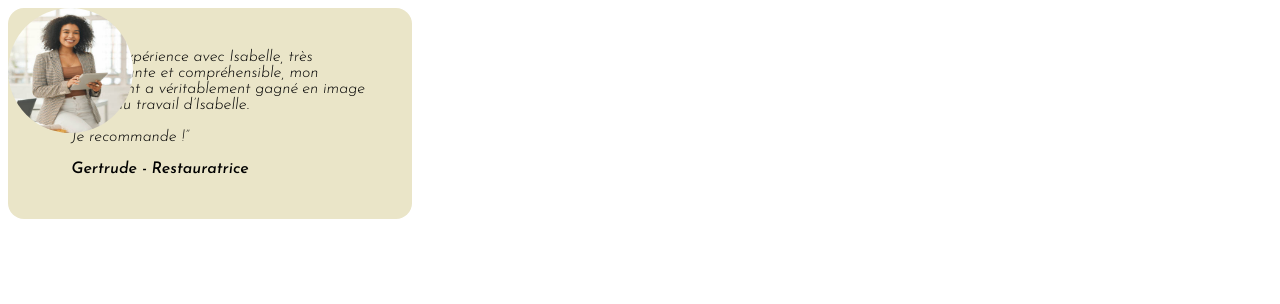
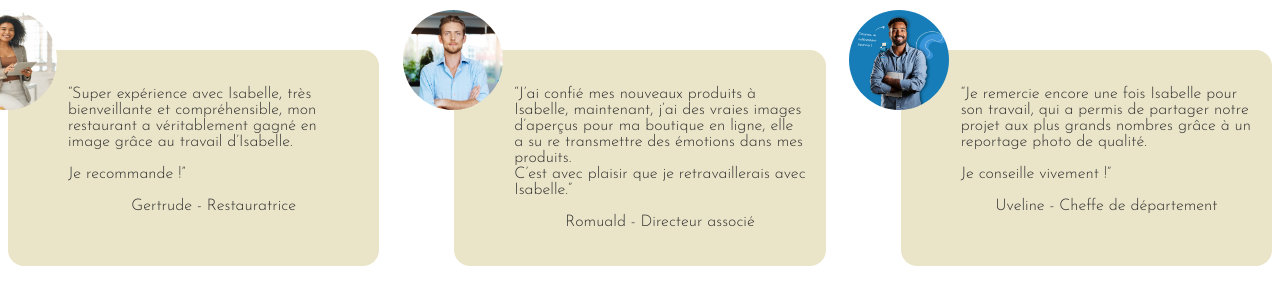
Before and after one commit to PorteManteau/Isabelle_Beauvais, a plain HTML site: page index.html in a window 1280 px wide. Drawn offline with Linux system fonts and the light colour scheme.

Commit message:
Avis presque terminer

```diff
--- a/index.html
+++ b/index.html
@@ -14,20 +14,36 @@
 
 <body>
 
-    <container>
-        <img src="media/Avis1.jpg" alt="Photo de profil" class="Avis-Photo">
+    <div class="Avis-Container">
         <div class="Avis">
+            <img src="media/Avis1.jpg" alt="Photo de profil" class="Avis-Photo">
             <p>
                 “Super expérience avec Isabelle, très bienveillante et compréhensible, mon restaurant a véritablement
                 gagné en image grâce au travail d’Isabelle.
                 <br><br>
                 Je recommande !”
             </p>
-            <p class="Avis-Signature">
-                Gertrude - Restauratrice
+            <p class="Avis-Signature">Gertrude - Restauratrice</p>
+        </div>
+
+        <div class="Avis">
+            <img src="media/Avis2.jpg" alt="Photo de profil" class="Avis-Photo">
+            <p>“J’ai confié mes nouveaux produits à Isabelle, maintenant, j’ai des vraies images d’aperçus pour ma
+                boutique en ligne, elle a su re transmettre des émotions dans mes produits.
+                <br>
+                C’est avec plaisir que je retravaillerais avec Isabelle.”
             </p>
+            <p class="Avis-Signature">Romuald - Directeur associé</p>
         </div>
-    </container>
+
+        <div class="Avis">
+            <img src="media/Avis3.png" alt="Photo de profil" class="Avis-Photo">
+            <p>“Je remercie encore une fois Isabelle pour son travail, qui a permis de partager notre projet aux plus grands nombres grâce à un reportage photo de qualité.
+                <br><br>
+                Je conseille vivement !”</p>
+            <p class="Avis-Signature">Uveline - Cheffe de département</p>
+        </div>
+    </div>
 </body>
 
 </html>
--- a/style.css
+++ b/style.css
@@ -1,33 +1,39 @@
 a {
     background-color: aqua;
+}
+
+.Avis-Container {
+    display: flex;
+    justify-content: center;
+    gap: 75px;
+    margin-top: 50px;
 }
 
 .Avis {
     background-color: #EAE5C8;
     border-radius: 16px;
-    width: 25%;
-    padding: 2%;
-    padding-left: 5%;
+    width: 400px;
+    padding: 20px 20px 20px;
+    position: relative;
 }
 
 .Avis-Photo {
-    height: 125px;
-    width: 125px;
-    border-radius: 65px;
+    height: 100px;
+    width: 100px;
+    border-radius: 50%;
     position: absolute;
-
+    top: -40px;
+    left: 5%;
+    transform: translateX(-70%);
 }
 
+.Avis p {
+    padding-left: 40px;
+    font-family: "Josefin Sans", serif;
+    font-weight: 300;
+    color: #333;
+}
 .Avis-Signature {
-    font-family: "Josefin Sans", serif;
-    font-optical-sizing: auto;
-    font-weight: 500;
-    font-style: Bold;
+    text-align: center;
+    font-weight: 400;
 }
-
-p {
-    font-family: "Josefin Sans", serif;
-    font-optical-sizing: auto;
-    font-weight: 300;
-    font-style: italic;
-}
```
